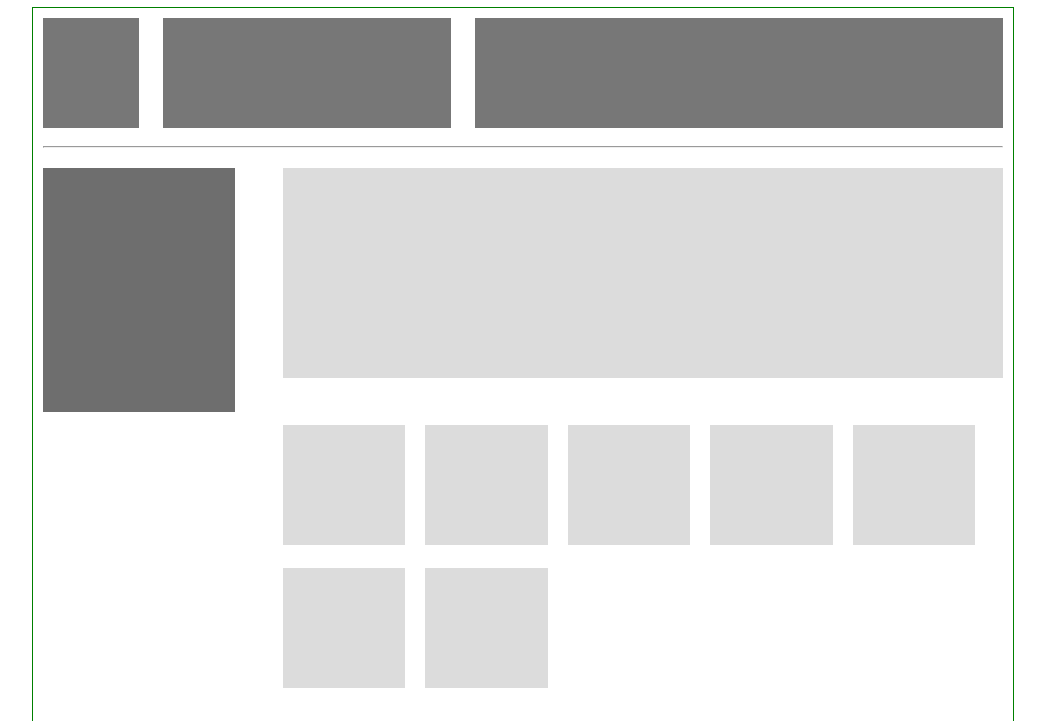
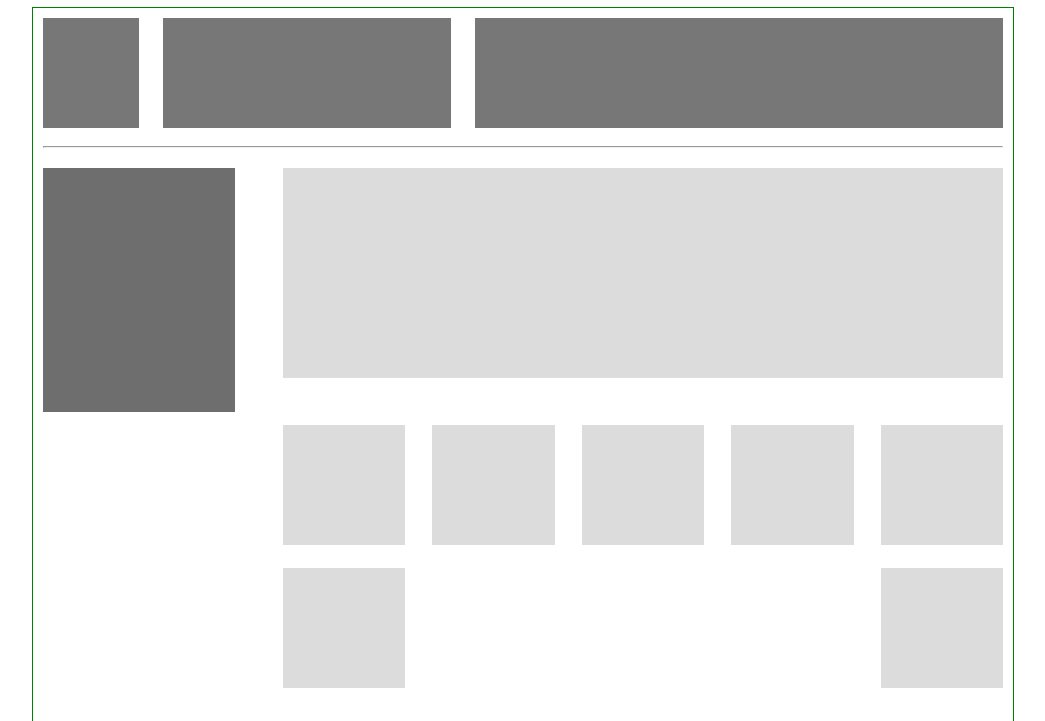
Before and after one commit to fd1-53-17/Dzmitry-ZH, a plain HTML site: page 1512h/2/index.html in a window 1280 px wide. Shown: the top 721 px of the page, without its empty margins (117-1162 px from the left). Drawn offline with Linux system fonts and the light colour scheme.

Commit message:
justufy content:space between problem

```diff
--- a/1512h/2/assets/css/style.css
+++ b/1512h/2/assets/css/style.css
@@ -120,6 +120,7 @@ article > ul {
     -webkit-box-direction: normal;
     -ms-flex-direction: row;
     flex-direction: row;
+    justify-content: space-between;
 }
 
 article > ul > li {
@@ -127,7 +128,6 @@ article > ul > li {
     flex-basis: 17%;
     height: 120px;
     background-color: #dcdcdc;
-    margin-right: 20px;
 
 }
 
```
